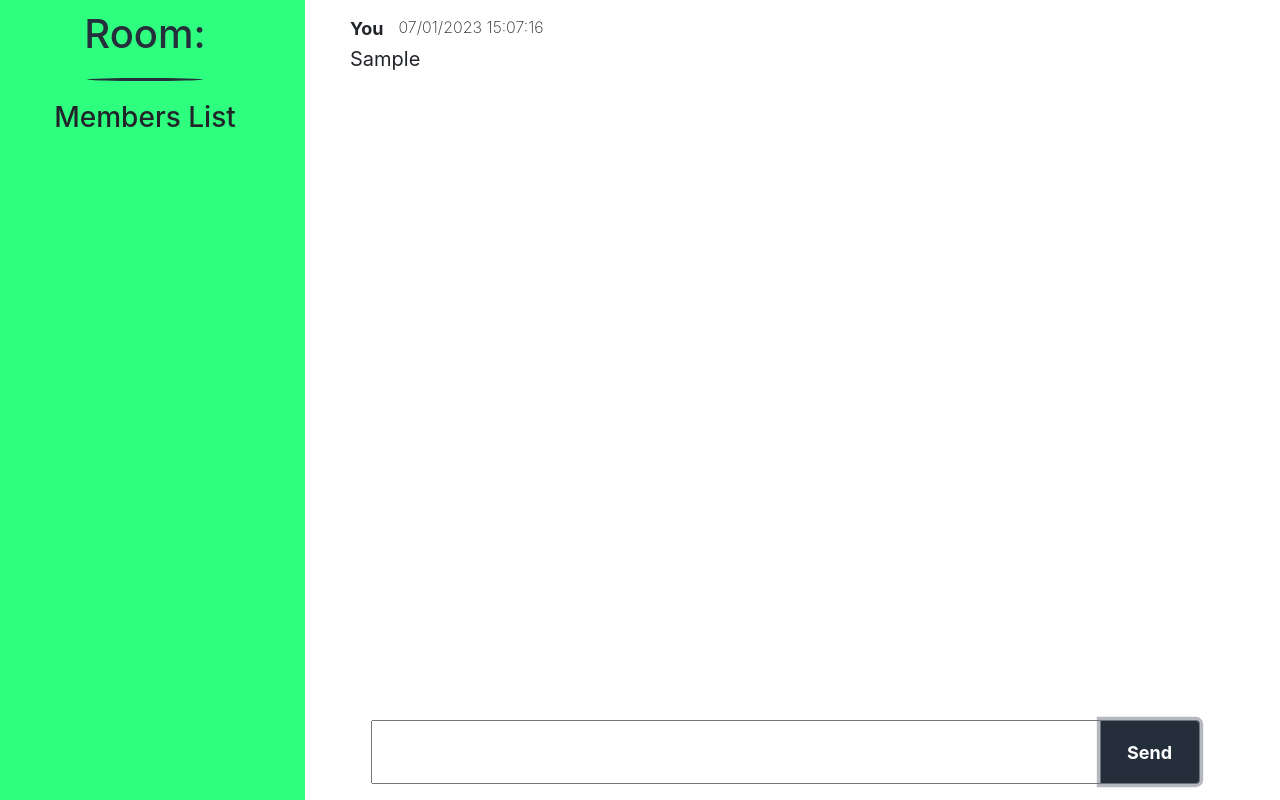
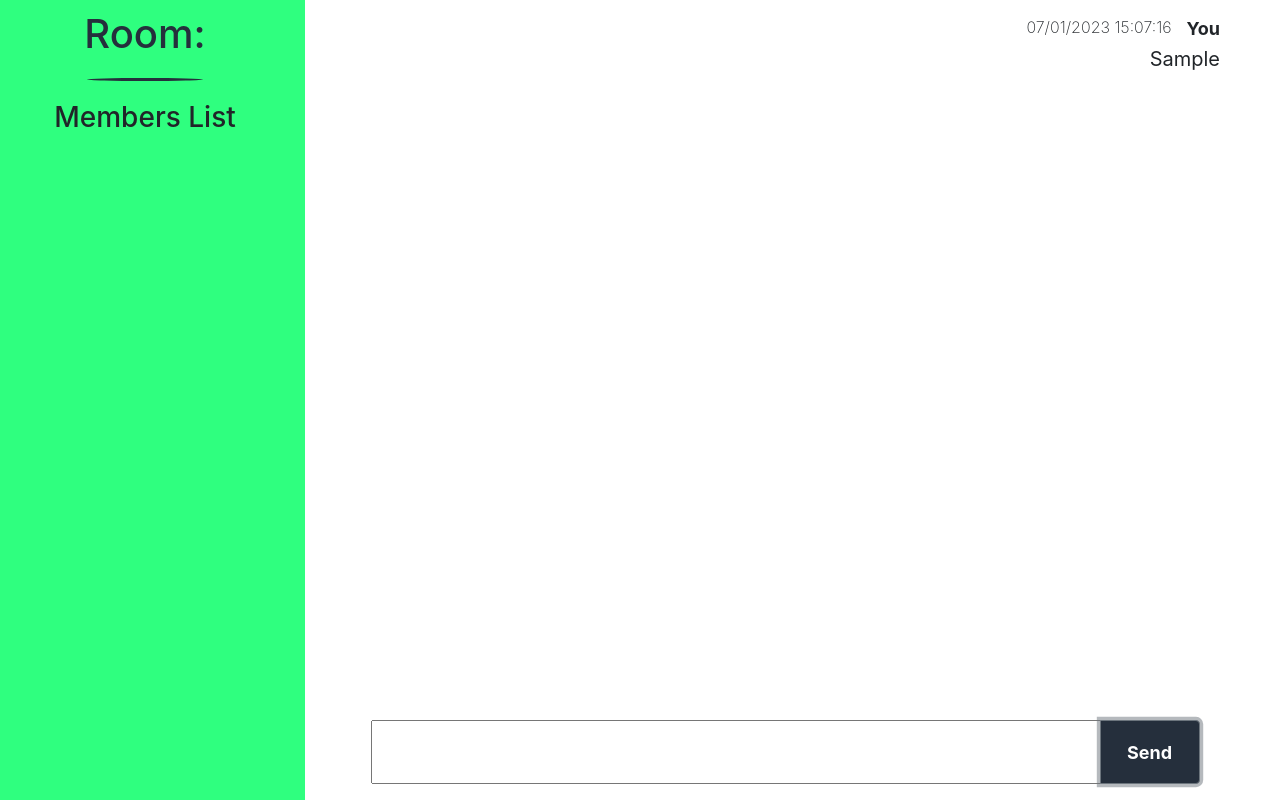
Before and after one commit to thinhnguyenndcs/EPL-Chat-App, a website: page public/chat.html in a window 1280 px wide. Both pictures are taken after typing "Sample" into the empty fields and a click on the button "Send". Drawn offline with nearby package versions, Linux system fonts and the light colour scheme; no server answers.

Commit message:
Fix message render

```diff
--- a/public/css/chat.css
+++ b/public/css/chat.css
@@ -71,6 +71,28 @@
   margin-bottom: 2px;
 }
 
+.own-message__row1 {
+  display: flex;
+  justify-content: flex-end;
+  margin-bottom: 2px;
+}
+
+.own-message__name {
+  font-weight: bold;
+  font-size: 18px;
+  margin-bottom: 0px;
+}
+
+.own-message__date {
+  font-weight: 200;
+  margin-right: 15px;
+  margin-bottom: 0px;
+}
+
+.own-message__row2{
+  text-align: right;
+}
+
 .message__name {
   font-weight: bold;
   font-size: 18px;
--- a/public/js/chat.js
+++ b/public/js/chat.js
@@ -80,6 +80,7 @@ document.getElementById("form-messages").addEventListener("submit", (event) => {
   event.preventDefault();
   const formData = new FormData(event.target);
   const d = new Date();
+  if (formData.get("message")) {
     const message = {
       senderId: userId,
       senderName: username,
@@ -95,11 +96,11 @@ document.getElementById("form-messages").addEventListener("submit", (event) => {
     let contentHTML = document.getElementById("app__messages").innerHTML;
     contentHTML += `
           <div class="message-item">
-            <div class="message__row1">
-                <p class="message__name">You</p>
-                <p class="message__date">${message.sendingTime}</p>
+              <div class="own-message__row1">
+                  <p class="own-message__date">${message.sendingTime}</p>
+                  <p class="own-message__name">You</p>
               </div>
-            <div class="message__row2">
+              <div class="own-message__row2">
                   <p class="message__content">${message.content}</p>
               </div>
           </div>`;
@@ -107,6 +108,7 @@ document.getElementById("form-messages").addEventListener("submit", (event) => {
     document.getElementById("input-messages").value = "";
     const messages_container = document.getElementById("app__messages");
     messages_container.scrollTop = messages_container.scrollHeight;
+  }
 });
 
 //Handle received message
--- a/public/js/index.js
+++ b/public/js/index.js
@@ -2,6 +2,6 @@ const checkEmpty = () => {
     if(document.forms['login-form'].room.value && document.forms['login-form'].username.value){
         return true;
     }
-    alert("Please enter full information");
+    alert("Please enter Username");
     return false;
 }
```
Lines whose indentation alone changed are shown as unchanged.
